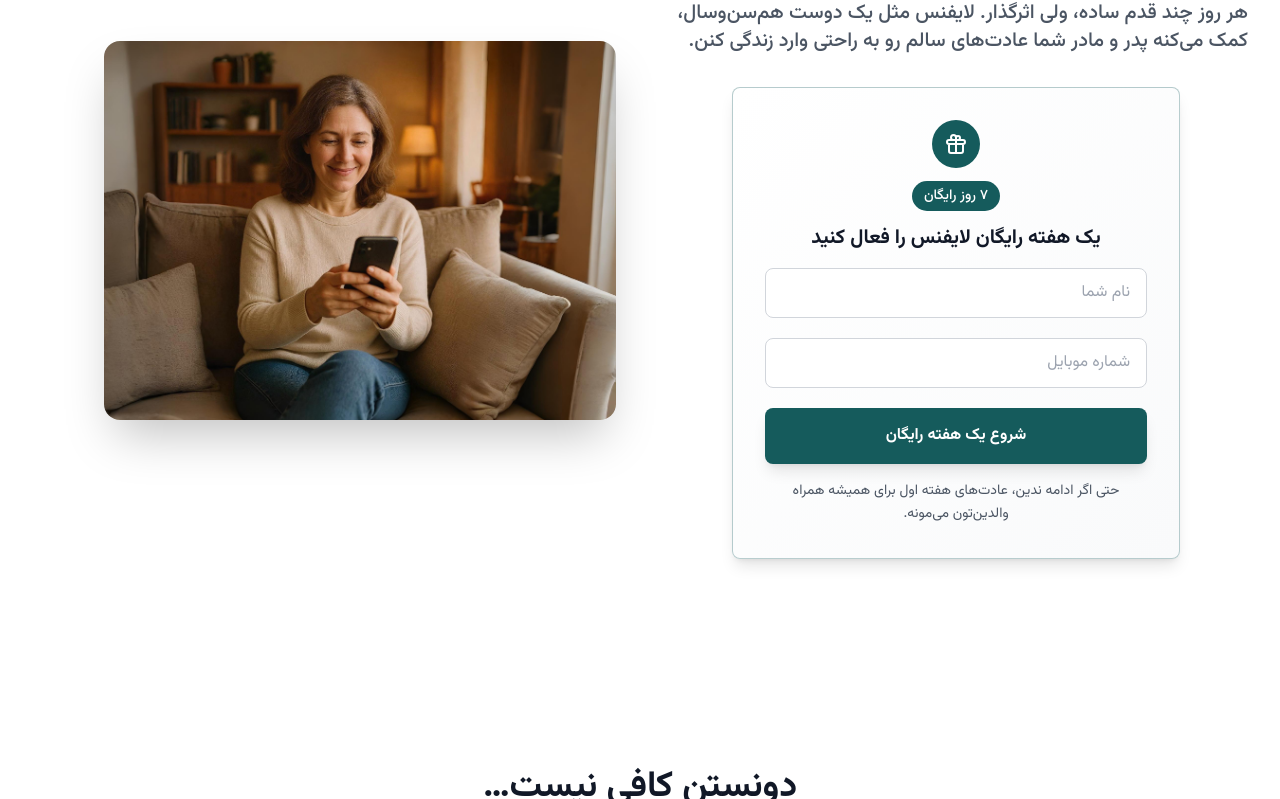
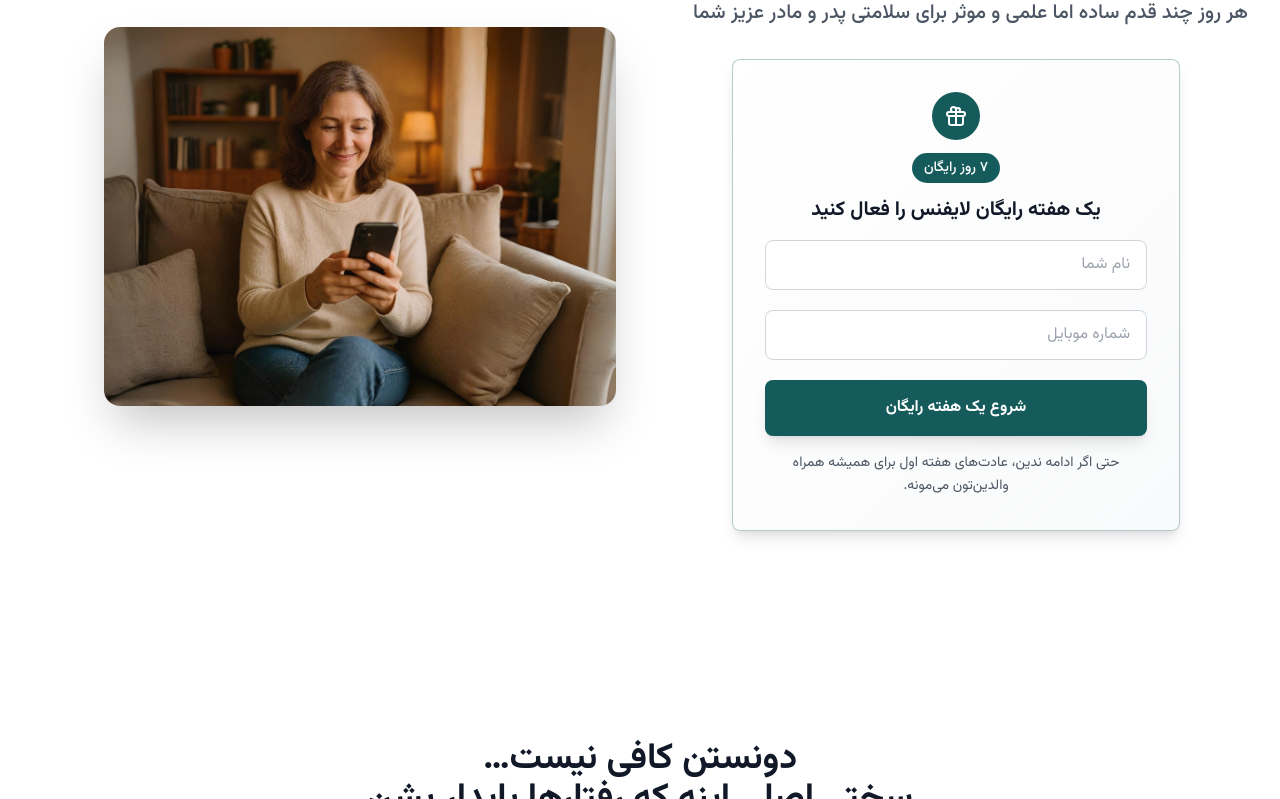
Before and after one commit to mahdi-vakili/lifence_landing_final, a plain HTML site: page index.html in a window 1280 px wide. Shown: the part 241-1040 px from the top of the page. Drawn offline with nearby package versions, Linux system fonts and the light colour scheme.

Commit message:
before hero rewrite

```diff
--- a/index.html
+++ b/index.html
@@ -182,9 +182,10 @@
                     </h1>
 
                         <h2 class="text-base sm:text-lg md:text-xl font-medium text-gray-600 leading-relaxed">
-                            هر روز چند قدم ساده، ولی اثرگذار. لایفنس مثل یک دوست هم‌سن‌وسال، کمک می‌کنه پدر و مادر شما عادت‌های سالم رو به راحتی وارد زندگی کنن.
+                            هر روز چند قدم ساده اما علمی و موثر برای سلامتی پدر و مادر عزیز شما
                         </h2>
                     </div>
+
 
                     <!-- Form Card -->
                     <div class="bg-gradient-to-br from-white to-gray-50 rounded-lg shadow-lg p-8 border border-[#155B5C]/30 max-w-md mx-auto">
```
